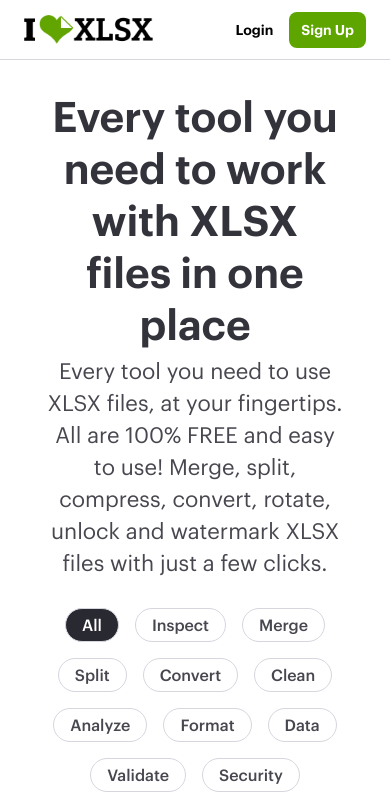
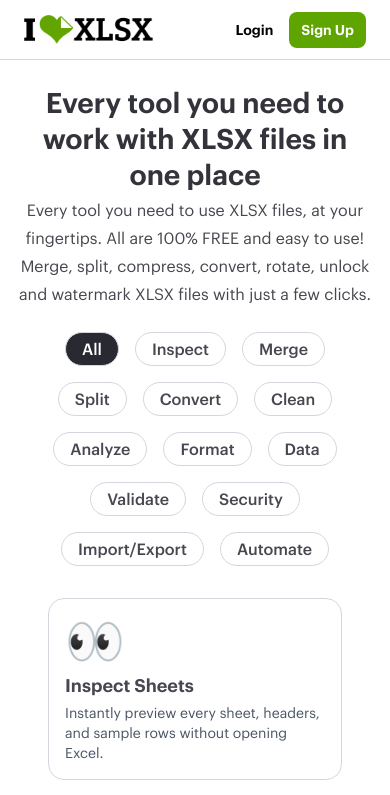
Before and after one commit to manudelp/xlsxworld, a Next.js app in the folder client/: page / in a window 390 px wide. Shown: the top 795 px of the page. Built offline with nearby package versions, Linux system fonts and the light colour scheme.

Commit message:
refactor: update styling for main page header and description

```diff
--- a/client/app/page.tsx
+++ b/client/app/page.tsx
@@ -3,11 +3,11 @@
 export default function Home() {
   return (
     <main className="text-[#47474f]">
-      <div className="relative p-[30px_45px] text-center">
-        <h1 className="font-semibold text-[42px] leading-[52px] text-[#33333b] text-center mx-auto mb-[4px] max-w-[1200px]">
+      <div className="relative p-[24px_16px] sm:p-[30px_45px] text-center">
+        <h1 className="font-semibold text-[28px] leading-[36px] sm:text-[42px] sm:leading-[52px] text-[#33333b] text-center mx-auto mb-[4px] max-w-[95vw] sm:max-w-[1200px]">
           Every tool you need to work with XLSX files in one place
         </h1>
-        <p className="leading-[32px] text-[22px] font-normal text-[#47474f] max-w-[980px] mx-auto">
+        <p className="leading-[28px] text-[16px] sm:leading-[32px] sm:text-[22px] font-normal text-[#47474f] max-w-[95vw] sm:max-w-[980px] mx-auto">
           Every tool you need to use XLSX files, at your fingertips. All are
           100% FREE and easy to use! Merge, split, compress, convert, rotate,
           unlock and watermark XLSX files with just a few clicks.
```
